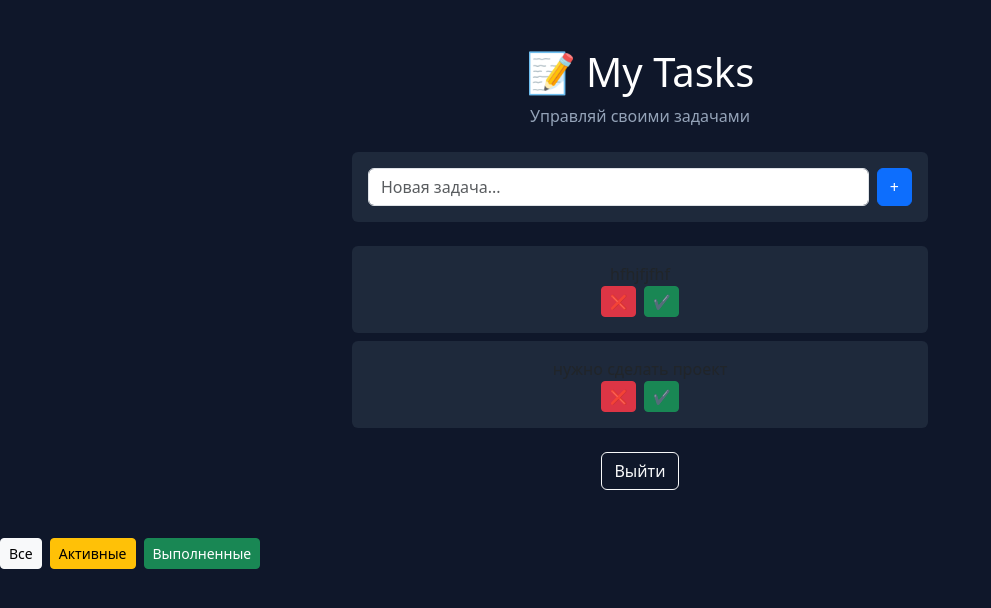
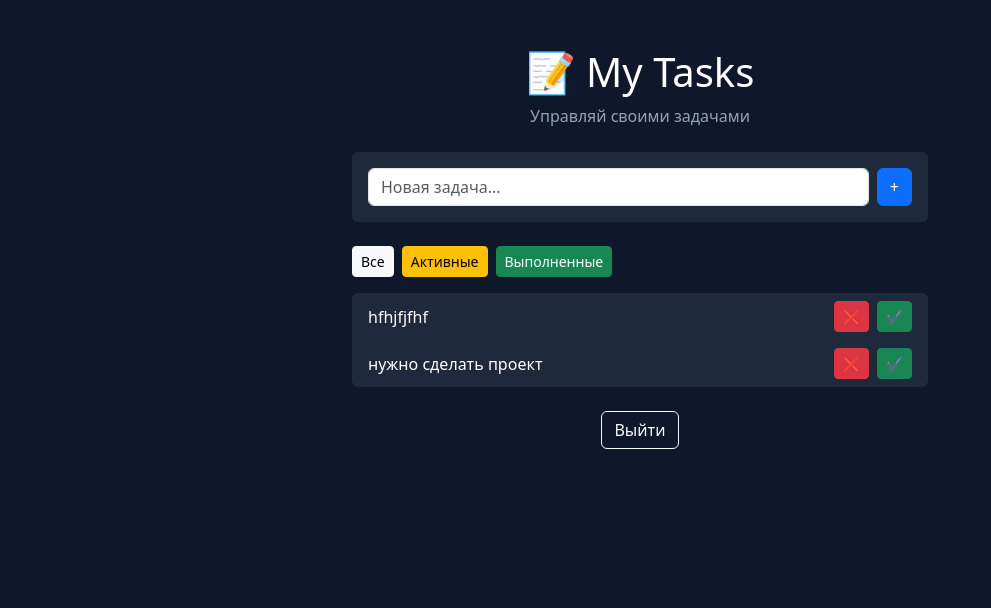
Before and after one commit to ell37483784/todo-project, a Django app: template todo_project/tasks/templates/tasks/task_list.html in a window 1280 px wide. Shown: the top 608 px of the page, without its empty margins (0-991 px from the left). Run offline with Django 5.2, Linux system fonts and the light colour scheme; the template is opened without the code that fills it: values that come from a table or form of the project are taken from there, others are empty; data comes from the database, SQL or seed files in the repository.

Commit message:
fix ui and sortable tasks

```diff
--- a/todo_project/tasks/templates/tasks/task_list.html
+++ b/todo_project/tasks/templates/tasks/task_list.html
@@ -3,6 +3,7 @@
 <head>
     <title>To Do</title>
     <link href="https://cdn.jsdelivr.net/npm/bootstrap@5.3.0/dist/css/bootstrap.min.css" rel="stylesheet">
+
     <style>
         .task-card {
             transition: all 0.2s ease;
@@ -43,10 +44,19 @@
         </form>
     </div>
 
+    <!-- Фильтры -->
+    <div class="d-flex gap-2 mb-3">
+        <a href="?filter=all" class="btn btn-light btn-sm">Все</a>
+        <a href="?filter=active" class="btn btn-warning btn-sm">Активные</a>
+        <a href="?filter=done" class="btn btn-success btn-sm">Выполненные</a>
+    </div>
+
     <!-- Список задач -->
+    <ul id="task-list" class="list-group mt-3">
+
         {% for task in tasks %}
-        <div class="card task-card fade-in mb-2 p-3 d-flex justify-content-between align-items-center"
-             style="background:#1e293b; border:none;">
+        <li class="list-group-item task-card fade-in d-flex justify-content-between align-items-center"
+            style="background:#1e293b; border:none; color:white;">
 
             <div>
                 {% if task.completed %}
@@ -57,15 +67,14 @@
             </div>
 
             <div class="d-flex gap-2">
-
-                <!-- кнопка удалить -->
-                <a href="delete/{{ task.id }}" class="btn btn-sm btn-danger">❌</a>
-                <a href="complete/{{ task.id }}" class="btn btn-sm btn-success">✔</a>
-
+                <a href="/delete/{{ task.id }}" class="btn btn-sm btn-danger">❌</a>
+                <a href="/complete/{{ task.id }}" class="btn btn-sm btn-success">✔</a>
             </div>
 
-        </div>
+        </li>
         {% endfor %}
+
+    </ul>
 
     <!-- выход -->
     <div class="text-center mt-4">
@@ -73,19 +82,15 @@
     </div>
 
 </div>
+
+<!-- SortableJS -->
 <script src="https://cdn.jsdelivr.net/npm/sortablejs@1.15.0/Sortable.min.js"></script>
-<div class="d-flex gap-2 mb-3">
 
-<a href="?filter=all" class="btn btn-light btn-sm">Все</a>
-<a href="?filter=active" class="btn btn-warning btn-sm">Активные</a>
-<a href="?filter=done" class="btn btn-success btn-sm">Выполненные</a>
-
-</div>
-<ul id="task-list" class="list-group mt-3">
 <script>
 new Sortable(document.getElementById("task-list"), {
     animation: 150
 });
 </script>
+
 </body>
 </html>
```
Lines whose indentation alone changed are shown as unchanged.
